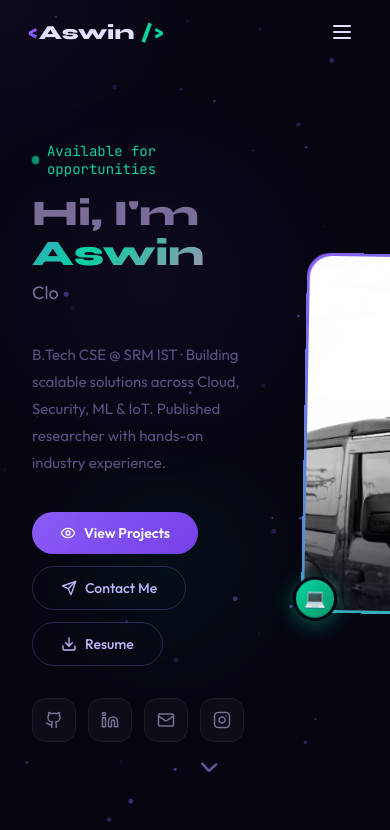
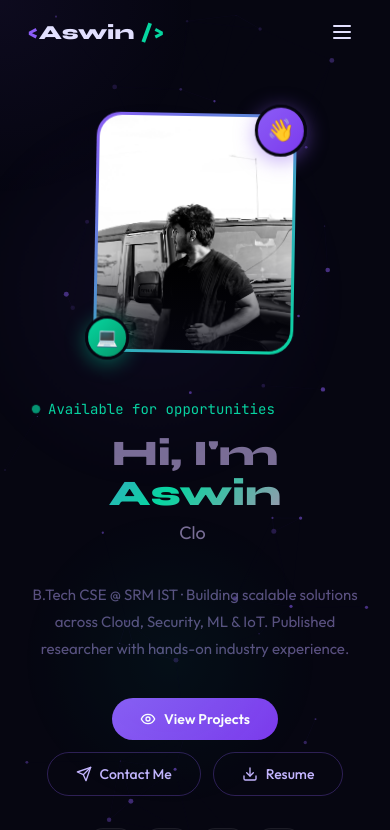
Before and after one commit to Aswin20122005/aswin-portfolio, a React (Create React App) app: page / in a window 390 px wide. Shown: the top 830 px of the page. Built offline with nearby package versions, Linux system fonts and the light colour scheme.

Commit message:
Fixed mobile layout

```diff
--- a/src/App.jsx
+++ b/src/App.jsx
@@ -510,9 +510,16 @@ export default function Portfolio() {
         .social-link { width: 44px; height: 44px; border-radius: 14px; background: rgba(255,255,255,0.03); border: 1px solid rgba(255,255,255,0.06); display: flex; align-items: center; justify-content: center; color: #7a6e96; transition: all 0.3s; cursor: pointer; text-decoration: none; }
         .social-link:hover { background: rgba(139,92,246,0.15); border-color: rgba(139,92,246,0.3); color: #c4b5ff; transform: translateY(-3px); box-shadow: 0 8px 24px rgba(139,92,246,0.15); }
         .hamburger { display: none; }
+        .hero-grid { display: grid; grid-template-columns: 1fr auto; align-items: center; gap: 60px; max-width: 1100px; margin: 0 auto; width: 100%; }
+        .hero-photo { display: flex; justify-content: center; }
         @media (max-width: 768px) {
           .hamburger { display: flex; }
           .desktop-nav { display: none !important; }
+          .hero-grid { grid-template-columns: 1fr !important; gap: 40px !important; text-align: center; }
+          .hero-grid > div:last-child { order: -1; }
+          .hero-photo > div { width: 200px !important; height: 240px !important; }
+          .hero-btns { justify-content: center !important; }
+          .hero-socials { justify-content: center !important; }
         }
       `}</style>
 
@@ -555,7 +562,7 @@ export default function Portfolio() {
           <div style={{ position: "absolute", top: "10%", right: "10%", width: 400, height: 400, borderRadius: "50%", background: "radial-gradient(circle, rgba(139,92,246,0.12) 0%, transparent 70%)", animation: "pulse 6s ease-in-out infinite", pointerEvents: "none" }} />
           <div style={{ position: "absolute", bottom: "15%", left: "5%", width: 300, height: 300, borderRadius: "50%", background: "radial-gradient(circle, rgba(6,214,160,0.08) 0%, transparent 70%)", animation: "pulse 8s ease-in-out 2s infinite", pointerEvents: "none" }} />
 
-          <div style={{ maxWidth: 1100, margin: "0 auto", width: "100%", display: "grid", gridTemplateColumns: "1fr auto", alignItems: "center", gap: 60 }}>
+          <div className="hero-grid">
             <div style={{ animation: "fadeUp 0.8s ease-out" }}>
               <div style={{ fontFamily: "'JetBrains Mono', monospace", fontSize: 14, color: "#06d6a0", marginBottom: 16, display: "flex", alignItems: "center", gap: 8 }}>
                 <span style={{ width: 8, height: 8, borderRadius: "50%", background: "#06d6a0", display: "inline-block", animation: "pulse 2s infinite" }} />
@@ -571,13 +578,13 @@ export default function Portfolio() {
               <p style={{ fontFamily: "'Outfit', sans-serif", fontSize: 15, color: "#5a5080", lineHeight: 1.8, maxWidth: 500, marginBottom: 36 }}>
                 B.Tech CSE @ SRM IST · Building scalable solutions across Cloud, Security, ML & IoT. Published researcher with hands-on industry experience.
               </p>
-              <div style={{ display: "flex", gap: 12, flexWrap: "wrap" }}>
+              <div className="hero-btns" style={{ display: "flex", gap: 12, flexWrap: "wrap" }}>
                 <button className="btn-primary" onClick={() => scrollTo("projects")}><Eye size={16} /> View Projects</button>
                 <button className="btn-ghost" onClick={() => scrollTo("contact")}><Send size={16} /> Contact Me</button>
                 <button className="btn-ghost" onClick={downloadResume}><Download size={16} /> Resume</button>
               </div>
 
-              <div style={{ display: "flex", gap: 12, marginTop: 32 }}>
+              <div className="hero-socials" style={{ display: "flex", gap: 12, marginTop: 32 }}>
                 <a href="https://github.com/Aswin20122005" target="_blank" rel="noopener" className="social-link"><Github size={18} /></a>
                 <a href="https://www.linkedin.com/in/aswin-s-53abbb2a8" target="_blank" rel="noopener" className="social-link"><Linkedin size={18} /></a>
                 <a href="mailto:ashwin.20.achu@gmail.com" className="social-link"><Mail size={18} /></a>
@@ -585,8 +592,7 @@ export default function Portfolio() {
               </div>
             </div>
 
-            {/* Profile Photo */}
-            <div style={{ display: "flex", justifyContent: "center", animation: "fadeUp 1s ease-out 0.3s both" }}>
+            <div className="hero-photo" style={{ animation: "fadeUp 1s ease-out 0.3s both" }}>
               <div style={{
                 width: 300, height: 360, borderRadius: 24, position: "relative",
                 background: "linear-gradient(135deg, #8b5cf6, #06d6a0)",
```
